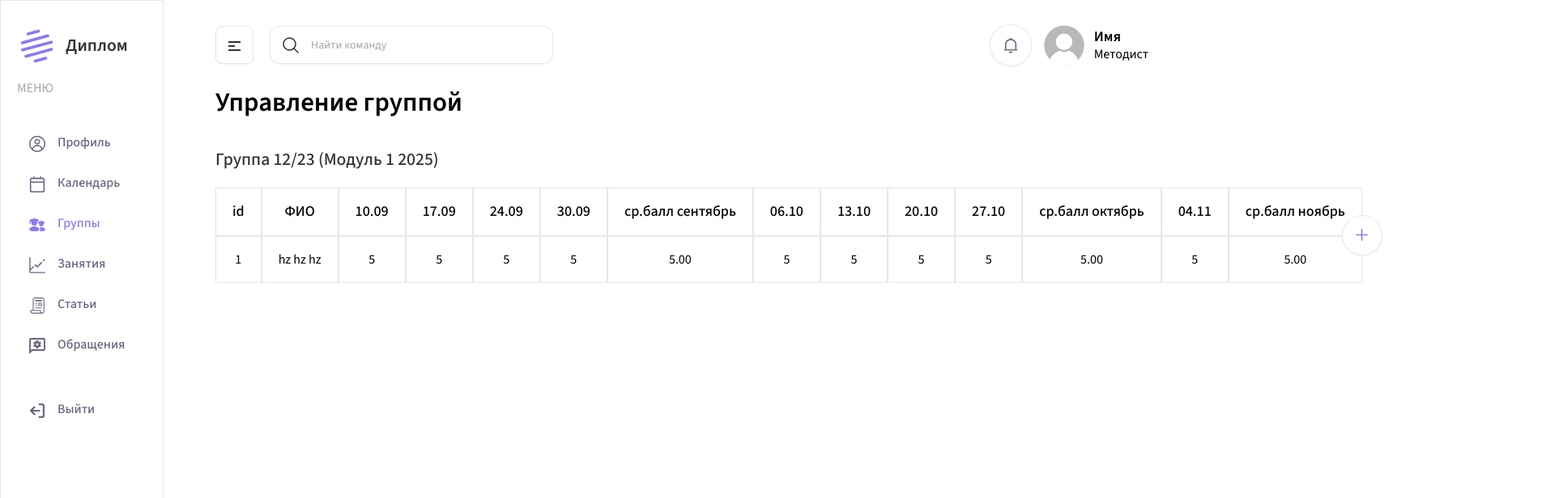
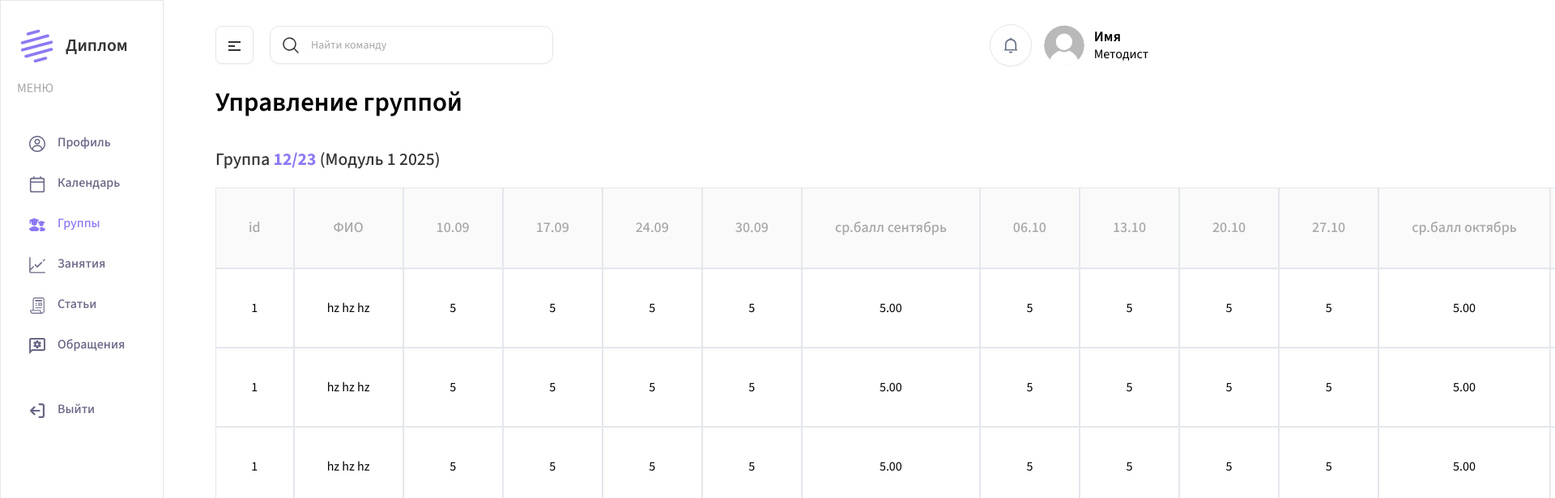
Before and after one commit to Neskajy/SecondDiploma, a React (Vite) app: page /admin/groups/group in a window 1280 px wide. Shown: the top 616 px of the page at 81% size, 1920 px wide, since content can reach past the window. Built offline with nearby package versions, Linux system fonts and the light colour scheme.

Commit message:
added raspik

```diff
--- a/src/components/UniversalModal/UniversalModal.jsx
+++ b/src/components/UniversalModal/UniversalModal.jsx
@@ -41,8 +41,6 @@ export default function UniversalModal({
 
     if (!isOpen) return null;
 
-
-
     return createPortal(
         <div className={s.Modal} onClick={onClose}>
             <div className={s.container} onClick={(e) => e.stopPropagation()}>
--- a/src/components/UniversalModal/UniversalModal.module.scss
+++ b/src/components/UniversalModal/UniversalModal.module.scss
@@ -39,7 +39,7 @@
 
             display: flex;
             flex-direction: column;
-            gap: 50px;
+            gap: 30px;
             &::-webkit-scrollbar {
                 width: 8px;
                 // background: app.$gray__smooth;
@@ -66,13 +66,35 @@
                             font-size: 16px;
                             font-weight: 500;
                         }
-                        input {
+                        .note {
+                            font-size: 14px;
+                            color: app.$footer;
+                        }
+                        input[type="text"], input[type="date"] {
                             margin-top: 10px;
                             width: 100%;
                             border: 1px solid app.$gray__smooth;
                             padding: 10px 20px;
                             border-radius: 8px;
                             box-shadow: app.$gray__smooth__shadow;
+                        }
+
+                        .checkboxes {
+                            margin-top: 20px;
+                            display: flex;
+                            gap: 20px;
+                            .checkbox {
+                                display: flex;
+                                gap: 10px;
+                                align-items: center;
+                                input[type="radio"] {
+                                    width: 20px;
+                                }
+                                p {
+                                    font-size: 20px;
+                                    font-weight: 600;
+                                }
+                            }
                         }
                         .color__input {
                             width: 50px;
--- a/src/pages/AdminPage/pagesInner/GroupsPage/pages/GroupPage/GroupPage.jsx
+++ b/src/pages/AdminPage/pagesInner/GroupsPage/pages/GroupPage/GroupPage.jsx
@@ -3,6 +3,8 @@ import SideBar from "../../../../components/SideBar/SideBar.jsx";
 import s from "./GroupPage.module.scss";
 import Plus from "../../../../../../assets/imgs/vector/plus.svg?react";
 
+import UniversalModal from "../../../../../../components/UniversalModal/UniversalModal.jsx";
+import modal_s from "../../../../../../components/UniversalModal/UniversalModal.module.scss";
 
 import { useState } from "react";
 
@@ -28,11 +30,91 @@ export default function GroupPage() {
             "04.11": "5",
             "ср.балл ноябрь": "5.00"
         },
+        {
+            "id": 1,
+            "ФИО": "hz hz hz",
+            "10.09": "5",
+            "17.09": "5",
+            "24.09": "5",
+            "30.09": "5",
+            "ср.балл сентябрь": "5.00",
+            "06.10": "5",
+            "13.10": "5",
+            "20.10": "5",
+            "27.10": "5",
+            "ср.балл октябрь": "5.00",
+            "04.11": "5",
+            "ср.балл ноябрь": "5.00"
+        },
+        {
+            "id": 1,
+            "ФИО": "hz hz hz",
+            "10.09": "5",
+            "17.09": "5",
+            "24.09": "5",
+            "30.09": "5",
+            "ср.балл сентябрь": "5.00",
+            "06.10": "5",
+            "13.10": "5",
+            "20.10": "5",
+            "27.10": "5",
+            "ср.балл октябрь": "5.00",
+            "04.11": "5",
+            "ср.балл ноябрь": "5.00"
+        },
+        {
+            "id": 1,
+            "ФИО": "hz hz hz",
+            "10.09": "5",
+            "17.09": "5",
+            "24.09": "5",
+            "30.09": "5",
+            "ср.балл сентябрь": "5.00",
+            "06.10": "5",
+            "13.10": "5",
+            "20.10": "5",
+            "27.10": "5",
+            "ср.балл октябрь": "5.00",
+            "04.11": "5",
+            "ср.балл ноябрь": "5.00"
+        },
+        {
+            "id": 1,
+            "ФИО": "hz hz hz",
+            "10.09": "5",
+            "17.09": "5",
+            "24.09": "5",
+            "30.09": "5",
+            "ср.балл сентябрь": "5.00",
+            "06.10": "5",
+            "13.10": "5",
+            "20.10": "5",
+            "27.10": "5",
+            "ср.балл октябрь": "5.00",
+            "04.11": "5",
+            "ср.балл ноябрь": "5.00"
+        },
+        {
+            "id": 1,
+            "ФИО": "hz hz hz",
+            "10.09": "5",
+            "17.09": "5",
+            "24.09": "5",
+            "30.09": "5",
+            "ср.балл сентябрь": "5.00",
+            "06.10": "5",
+            "13.10": "5",
+            "20.10": "5",
+            "27.10": "5",
+            "ср.балл октябрь": "5.00",
+            "04.11": "5",
+            "ср.балл ноябрь": "5.00"
+        },
     ];
 
     function clickOnGrade(isGrade) {
         if (isGrade) {
-            console.log("Ура")
+            setIsOpenedGradeModal(true);
         }
     }
 
@@ -40,6 +122,10 @@ export default function GroupPage() {
         setIsActiveAddColumnModalContext(true);
     }
 
+    function handleSave() {
+        alert("Успешно");
+        setIsActiveAddColumnModalContext(false);
+    }
 
 
     return (
@@ -52,7 +138,7 @@ export default function GroupPage() {
                         <h5>Управление группой</h5>
                         <div className={s.table__outer}>
                             <div className={s.table__header}>
-                                <p>Группа 12/23 (Модуль 1 2025)</p>
+                                <p>Группа <span>12/23</span> (Модуль 1 2025)</p>
                             </div>
                             <div className={s.table__abertka}>
                                 <table className={s.group__table}>
@@ -76,7 +162,6 @@ export default function GroupPage() {
                                                             const isGrade = /^\d{1,2}\.\d{2}$/.test(key) &&
                                                                 key !== 'ср.балл' &&
                                                                 !key.startsWith('ср.балл');
-
                                                             return (
                                                                 <td
                                                                     key={key}
@@ -94,10 +179,52 @@ export default function GroupPage() {
                                         }
 
                                     </tbody>
+                                    <UniversalModal
+                                        isOpen={isOpenedGradeModal}
+                                        onClose={() => setIsOpenedGradeModal(false)}
+                                        onApply={handleSave}
+                                        title={"Изменить / поставить оценку"}
+                                        content={
+                                            <section className={modal_s.common}>
+                                                <div className={modal_s.items}>
+                                                    <div className={modal_s.item}>
+                                                        <p>Заслужил</p>
+                                                        <div className={modal_s.checkboxes}>
+                                                            {['н', '2', '3', '4', '5'].map((value) => (
+                                                                <div className={modal_s.checkbox} key={value}>
+                                                                    <p>{value}</p>
+                                                                    <input type="radio" name="grade" value={value} />
+                                                                </div>
+                                                            ))}
+                                                        </div>
+                                                    </div>
+                                                </div>
+                                            </section>
+                                        }
+                                    />
                                 </table>
                                 <div className={s.add__button} onClick={openModal}>
                                     <Plus className={s.icon} />
                                 </div>
+                                <UniversalModal
+                                    isOpen={isActiveAddColumnModalContext}
+                                    onClose={() => setIsActiveAddColumnModalContext(false)}
+                                    onApply={handleSave}
+                                    title={"Добавить колонку"}
+                                    content={
+                                        <section className={modal_s.common}>
+                                            <div className={modal_s.items}>
+                                                <div className={modal_s.item}>
+                                                    <p>Дата</p>
+                                                    <span className={modal_s.note}>Примечание: колонка добавиться до итоговой оценки месяца</span>
+                                                    <input
+                                                        type="date"
+                                                    />
+                                                </div>
+                                            </div>
+                                        </section>
+                                    }
+                                />
                             </div>
                         </div>
                     </div>
--- a/src/pages/AdminPage/pagesInner/GroupsPage/pages/GroupPage/GroupPage.module.scss
+++ b/src/pages/AdminPage/pagesInner/GroupsPage/pages/GroupPage/GroupPage.module.scss
@@ -17,6 +17,10 @@
                         p {
                             @include app.p;
                             font-weight: 500;
+                            span {
+                                color: app.$accent__color;
+                                font-weight: 700;
+                            }
                         }
                     }
                     .table__abertka {
@@ -32,8 +36,10 @@
                                     th {
                                         font-size: 18px;
                                         font-weight: 500;
-                                        padding: 20px;
+                                        padding: 40px;
                                         border: 1px solid app.$gray__smooth;
+                                        background: rgba(250, 250, 250);
+                                        color: #A7A7A7;
                                     }
                                 }
                             }
@@ -42,7 +48,7 @@
                                 tr {
                                     td {
                                         border: 1px solid app.$gray__smooth;
-                                        padding: 20px;
+                                        padding: 40px;
                                         text-align: center;
                                     }
                                 }
```
Also changed, not shown: src/index.html (added, +11 -0 lines), src/pages/AdminPage/pagesInner/CalendarPage/CalendarPage.jsx (+5 -2 lines).
